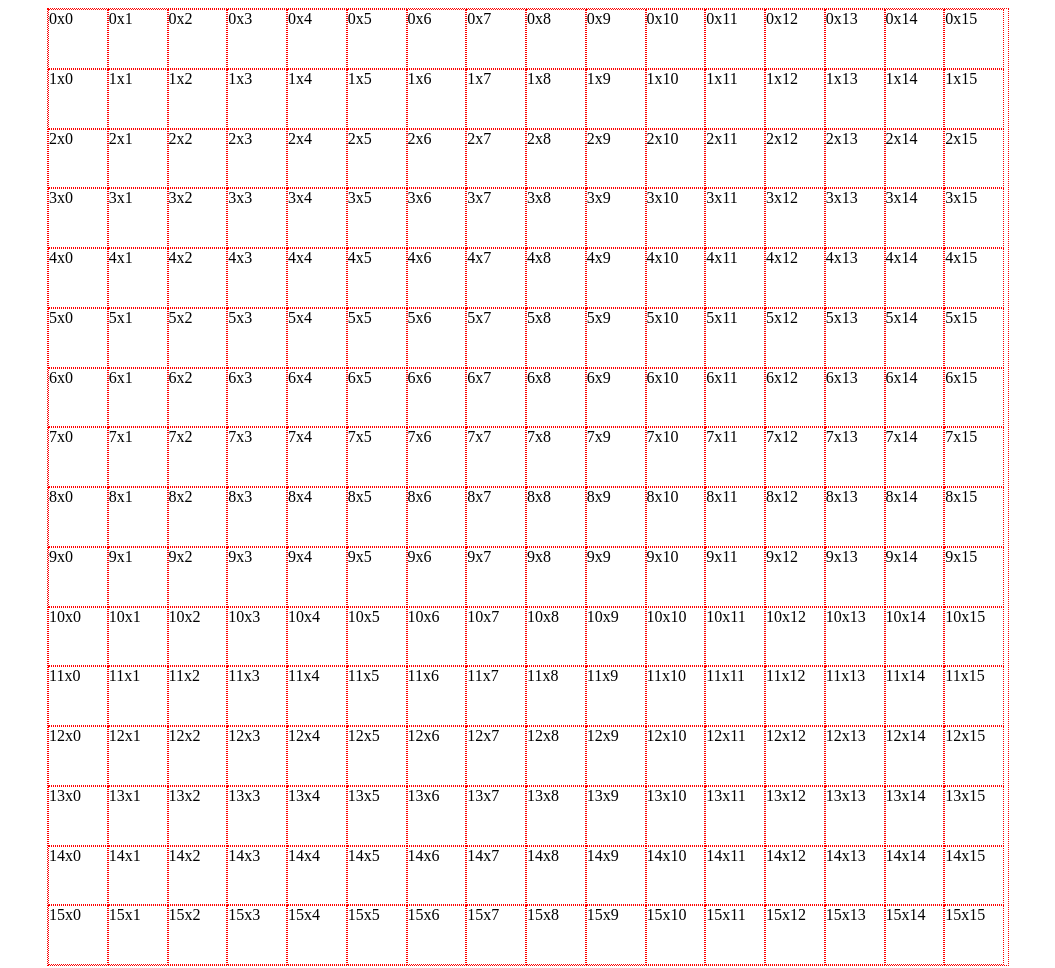
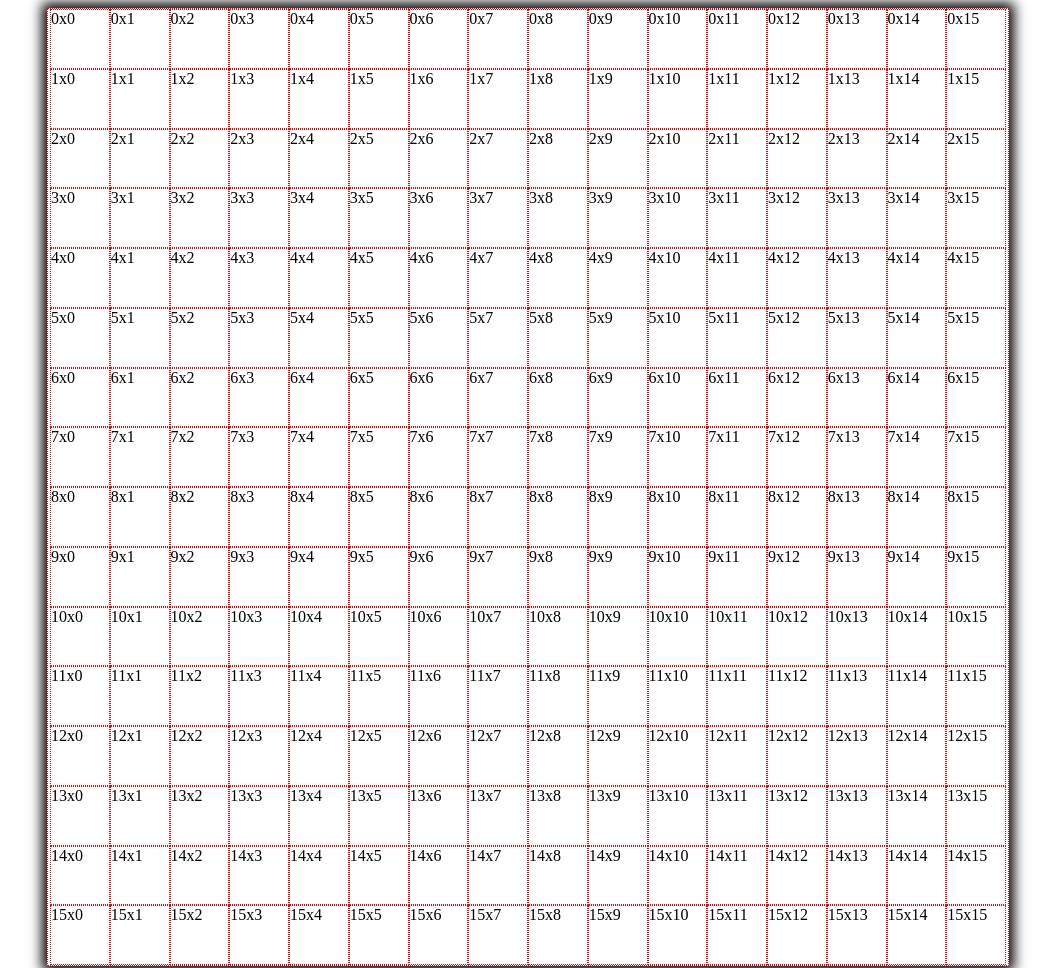
Before and after one commit to JackJayJames/Etch-A-Sketch, a plain HTML site: page index.html in a window 1280 px wide. Shown: the top 968 px of the page, without its empty margins (112-1167 px from the left). Drawn offline with Linux system fonts and the light colour scheme.

Commit message:
container shadow
added container shadow as a border

```diff
--- a/loadPage.js
+++ b/loadPage.js
@@ -20,6 +20,7 @@ function createDivs(rows, cols)
     const container = createContainer();
     let size = get_size_element(rows, cols);
     console.log(size);
+
     for(i = 0; i < cols; i++)
     {
         for(j = 0; j < rows; j++)
@@ -38,7 +39,6 @@ function createDivs(rows, cols)
 
 function hoverEvent(id)
 {
-    //console.log(id);
     const div = document.getElementById(id);
     div.style.background = "blue";
 }
--- a/styles.css
+++ b/styles.css
@@ -4,6 +4,9 @@
     margin: auto;
     display: flex;
     flex-wrap: wrap;
+    justify-content: center;
+    align-items: center;
+    box-shadow: 0px 0px 12px 5px black;
 }
 #container > * {
     border: 1px dotted red;
```
